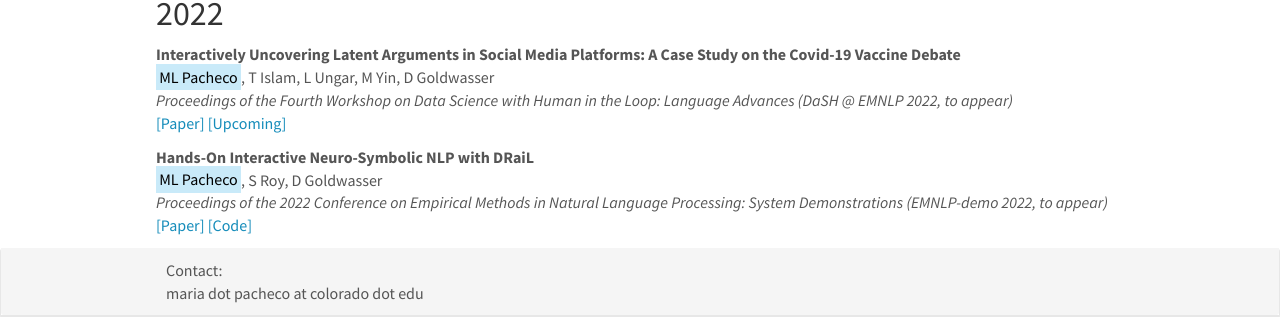
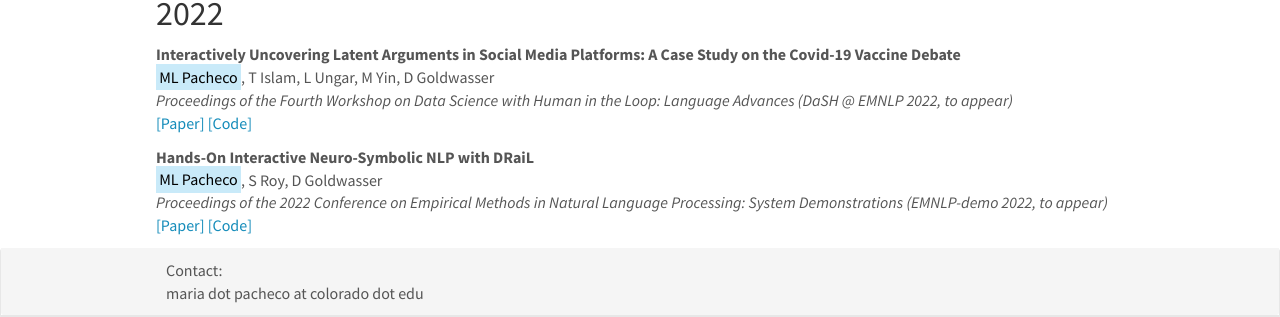
Before and after one commit to blast-cu/blast-cu.github.io, a Jekyll site: the page built from _pages/publications.md, in a window 1280 px wide. Shown: the part 198-515 px from the top of the page. Built offline with Jekyll 4.4.1, drawn with Linux system fonts in a browser that asks for light colours; nearby versions of some CDN libraries.

Commit message:
Update publist_2022.yml

```diff
--- a/_data/publist_2022.yml
+++ b/_data/publist_2022.yml
@@ -6,7 +6,7 @@
     display: \[Paper\]
   code:
     url: https://gitlab.com/mlpacheco/machine-in-the-loop-concepts
-    display: \[Upcoming\]
+    display: \[Code\]
   highlight: 0
   year: 2022
 
```
